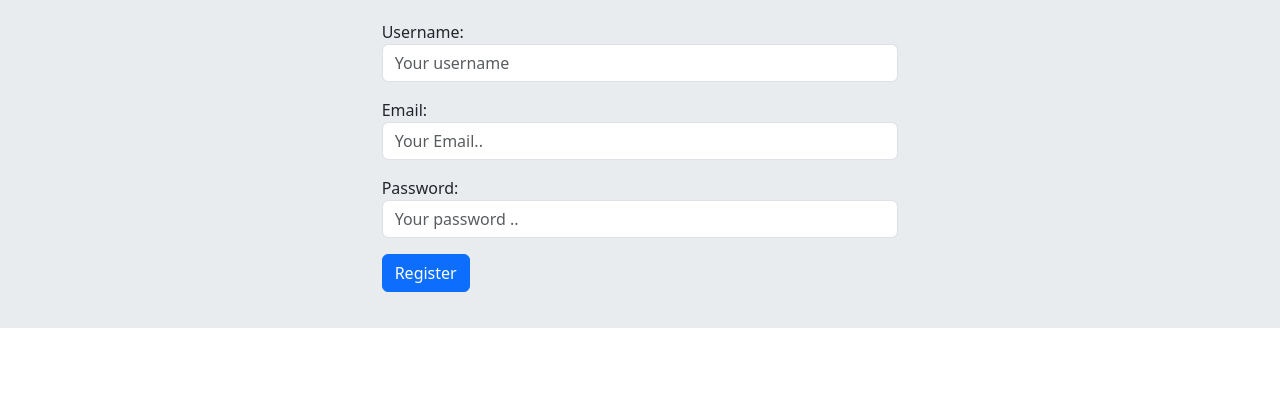
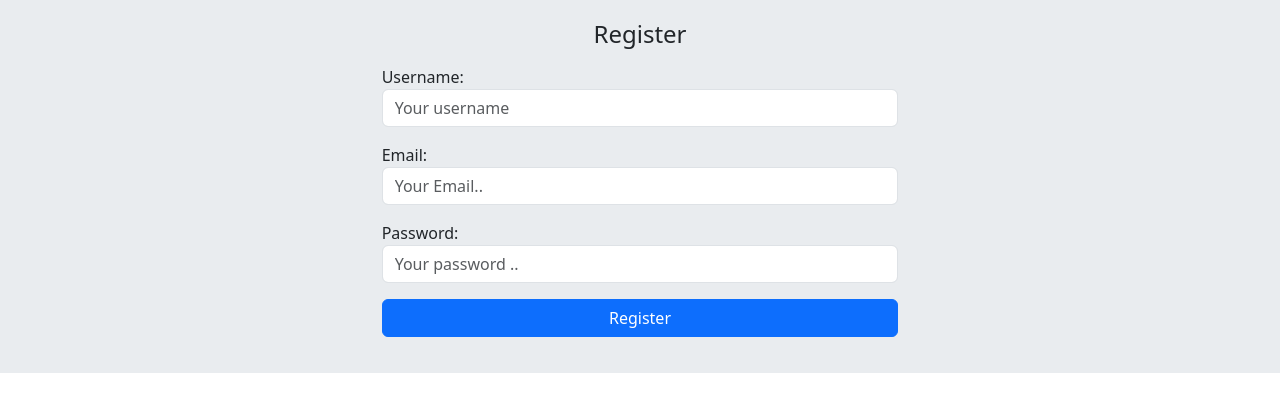
Before and after one commit to daryoushjamshidi8080/social-network, a Django app: page /account/register/ in a window 1280 px wide. Shown: the part 56-468 px from the top of the page. Run offline with Django 5.2, Linux system fonts and the light colour scheme.

Commit message:
create get info user in registertion form and save user

```diff
--- a/project/account/templates/account/register.html
+++ b/project/account/templates/account/register.html
@@ -7,11 +7,17 @@
 
 
 {% block content %}
+
+
     <div class=" d-flex justify-content-center align-items-center">
-        <form action="" method="post" class="col-md-5">
+        <form action="" novalidate method="post" class="col-md-5">
+            {% for error in form.errors %}
+                <small class="text-danger d-block" >{{ error }}</small>
+            {% endfor %}
             {% csrf_token %}
+            <h4 class="mb-3 text-center">Register</h4>
             {{ form.as_p }}
-            <input type="submit" class="btn btn-primary" value="Register">
+            <input type="submit" class="btn btn-primary w-100" value="Register">
         </form>
     </div>
 
--- a/project/account/views.py
+++ b/project/account/views.py
@@ -1,13 +1,29 @@
-from django.shortcuts import render
+from django.shortcuts import render, redirect
 from django.views import View
 from .forms import UserRegistrationForm
+from django.contrib.auth.models import User
+from django.contrib import messages
 
 
 class RegisterView(View):
+    form_class = UserRegistrationForm
+    template_name = 'account/register.html'
+
     def get(self, request):
-        form = UserRegistrationForm()
+        form = self.form_class()
 
-        return render(request, 'account/register.html', {'form': form})
+        return render(request, self.template_name, {'form': form})
 
     def post(self, request):
-        pass
+
+        form = self.form_class(request.POST)
+        print('hi')
+
+        if form.is_valid():
+            cd = form.cleaned_data
+            User.objects.create_user(
+                cd['username'], cd['email'], cd['password'])
+            messages.success(request, 'You registered successfully', 'success')
+
+            return redirect('home:home')
+        return render(request, self.template_name, {'form': form})
--- a/project/templates/base.html
+++ b/project/templates/base.html
@@ -16,6 +16,7 @@
 <body>
     {% include 'inc/navbar.html' %}
     <div class="jumbotron">
+        {% include 'inc/messages.html' %}
         {% block content %} {% endblock %}
     </div>
 </body>
--- /dev/null
+++ b/project/templates/inc/messages.html
@@ -0,0 +1,8 @@
+{% if messages %}
+
+
+    {% for msg in messages %}
+        <p class="alert alert-{{ msg.tags }}">{{ msg }}</p>
+    {% endfor %}
+
+{% endif %}
```
Also changed, not shown: project/db.sqlite3.
